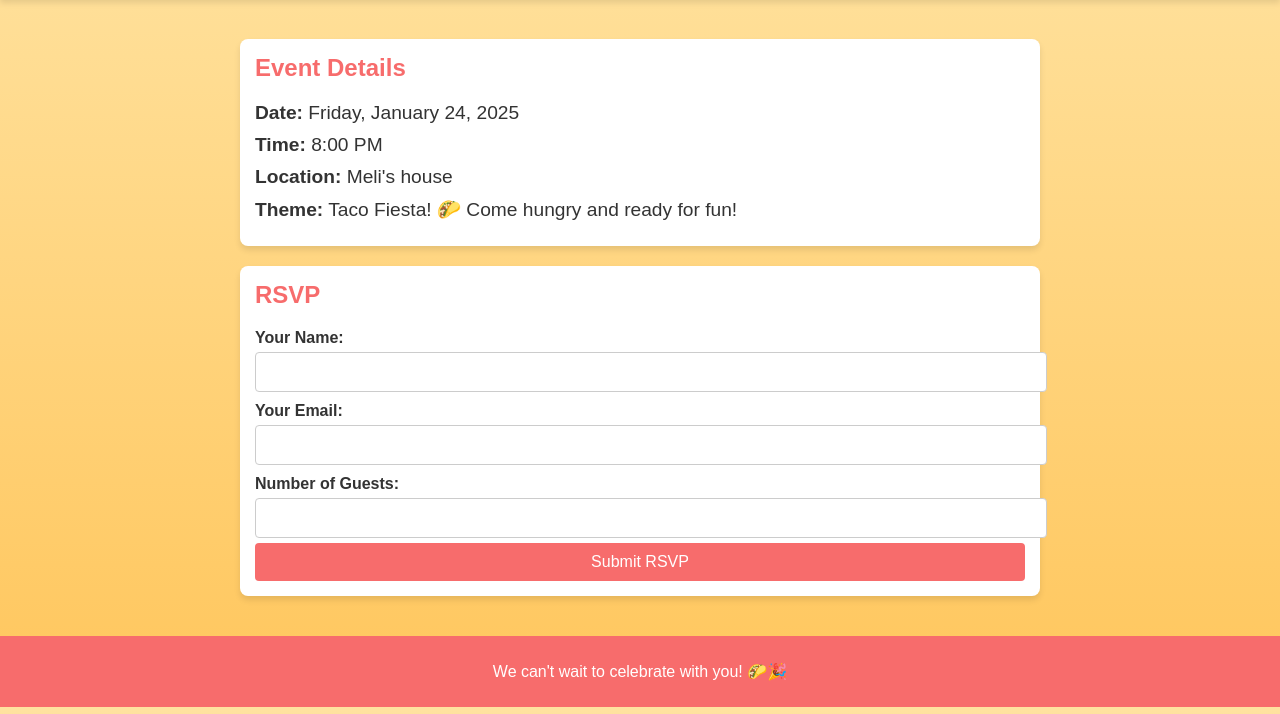
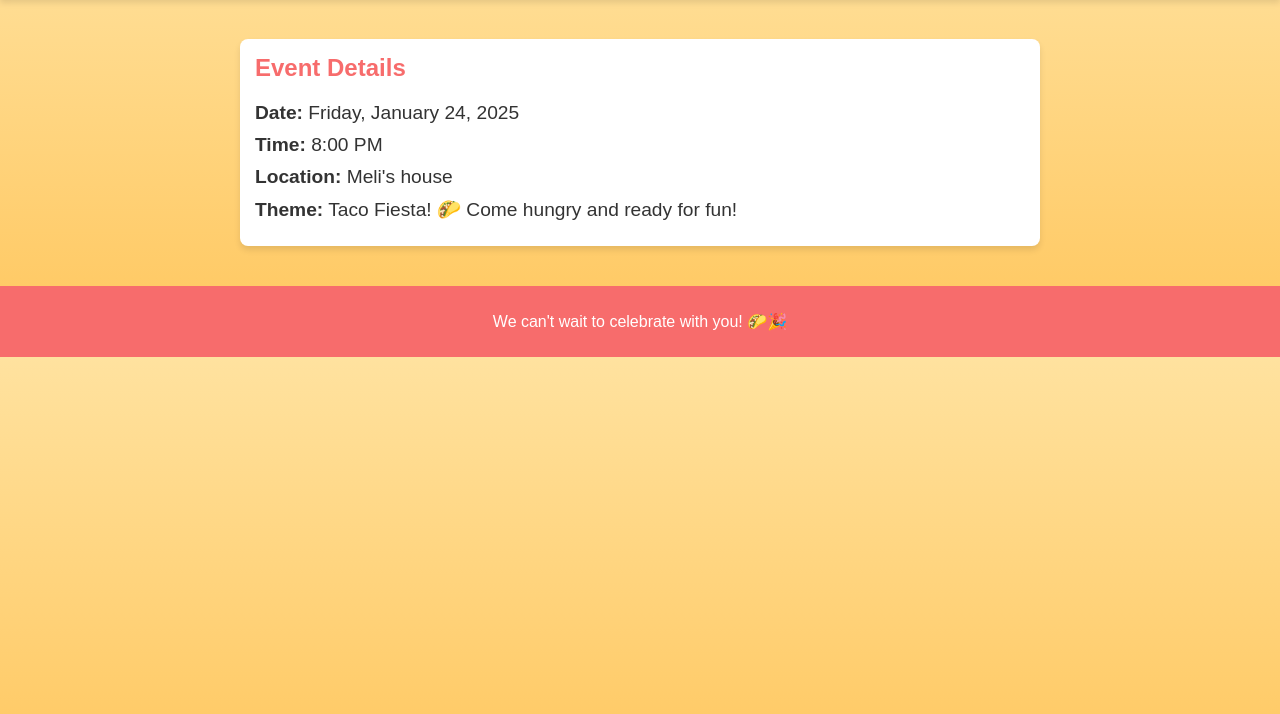
Before and after one commit to melainefernandez/bank-account-management, a plain HTML site: page index.html in a window 1280 px wide. Shown: the part 86-800 px from the top of the page. Drawn offline with Linux system fonts and the light colour scheme.

Commit message:
Update index.html

```diff
--- a/index.html
+++ b/index.html
@@ -18,21 +18,6 @@
       <p><strong>Location:</strong> Meli's house </p>
       <p><strong>Theme:</strong> Taco Fiesta! 🌮 Come hungry and ready for fun!</p>
     </section>
-    <section class="rsvp">
-      <h2>RSVP</h2>
-      <form action="https://formspree.io/f/YOUR_FORM_ID" method="POST">
-        <label for="name">Your Name:</label>
-        <input type="text" id="name" name="name" required>
-
-        <label for="email">Your Email:</label>
-        <input type="email" id="email" name="email" required>
-
-        <label for="guests">Number of Guests:</label>
-        <input type="number" id="guests" name="guests" required>
-
-        <button type="submit">Submit RSVP</button>
-      </form>
-    </section>
   </main>
   <footer>
     <p>We can't wait to celebrate with you! 🌮🎉</p>
```
